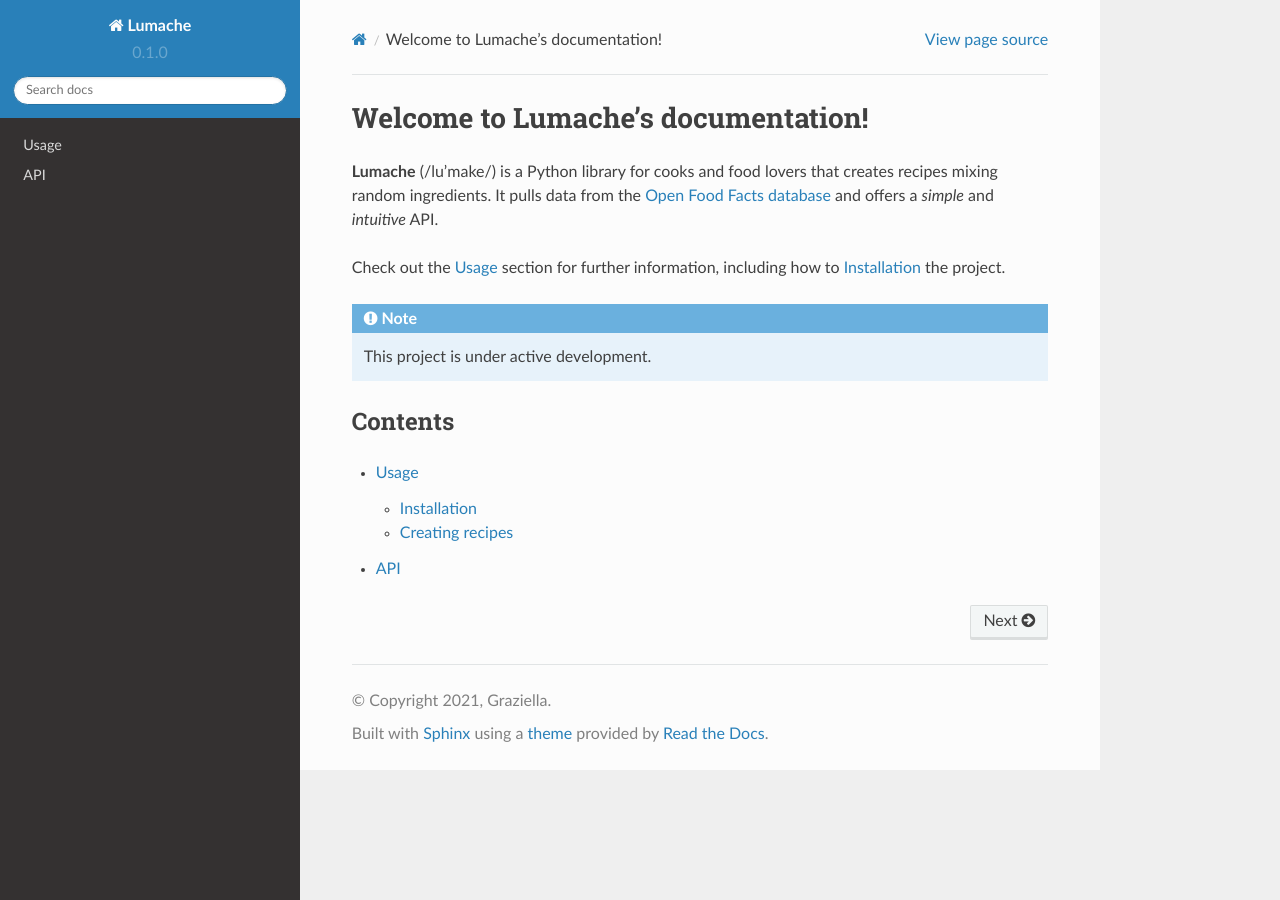
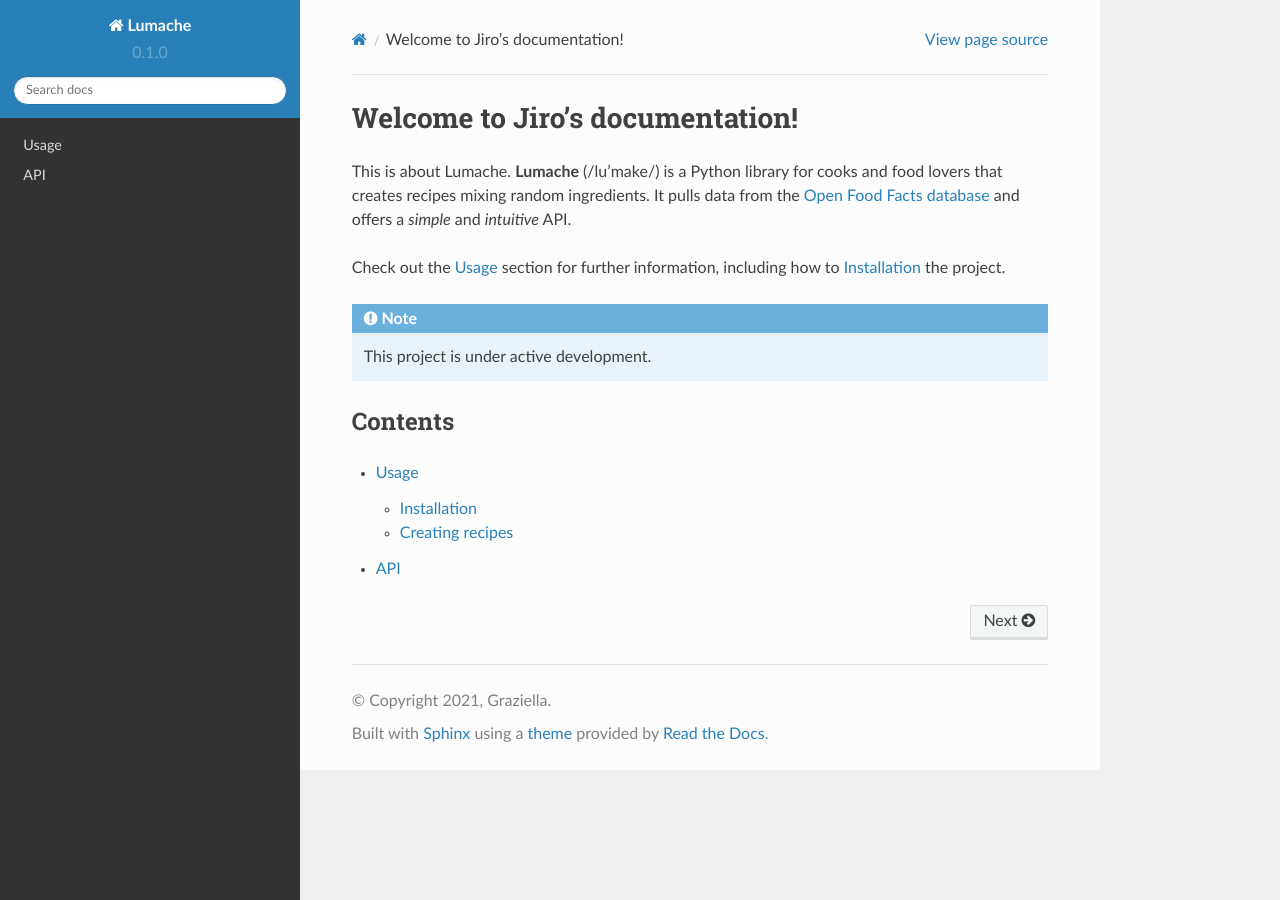
Before and after one commit to jiromaykin/rtd-tutorial, a Sphinx documentation site: the page built from docs/source/index.rst, in a window 1280 px wide. Built offline with Sphinx 7.4.7 and the Read the Docs theme 2.0.0, drawn with Linux system fonts in a browser that asks for light colours.

Commit message:
Update index.rst

```diff
--- a/docs/source/index.rst
+++ b/docs/source/index.rst
@@ -1,7 +1,7 @@
-Welcome to Lumache's documentation!
+Welcome to Jiro's documentation!
 ===================================
 
-**Lumache** (/lu'make/) is a Python library for cooks and food lovers
+This is about Lumache. **Lumache** (/lu'make/) is a Python library for cooks and food lovers
 that creates recipes mixing random ingredients.
 It pulls data from the `Open Food Facts database <https://world.openfoodfacts.org/>`_
 and offers a *simple* and *intuitive* API.
```
